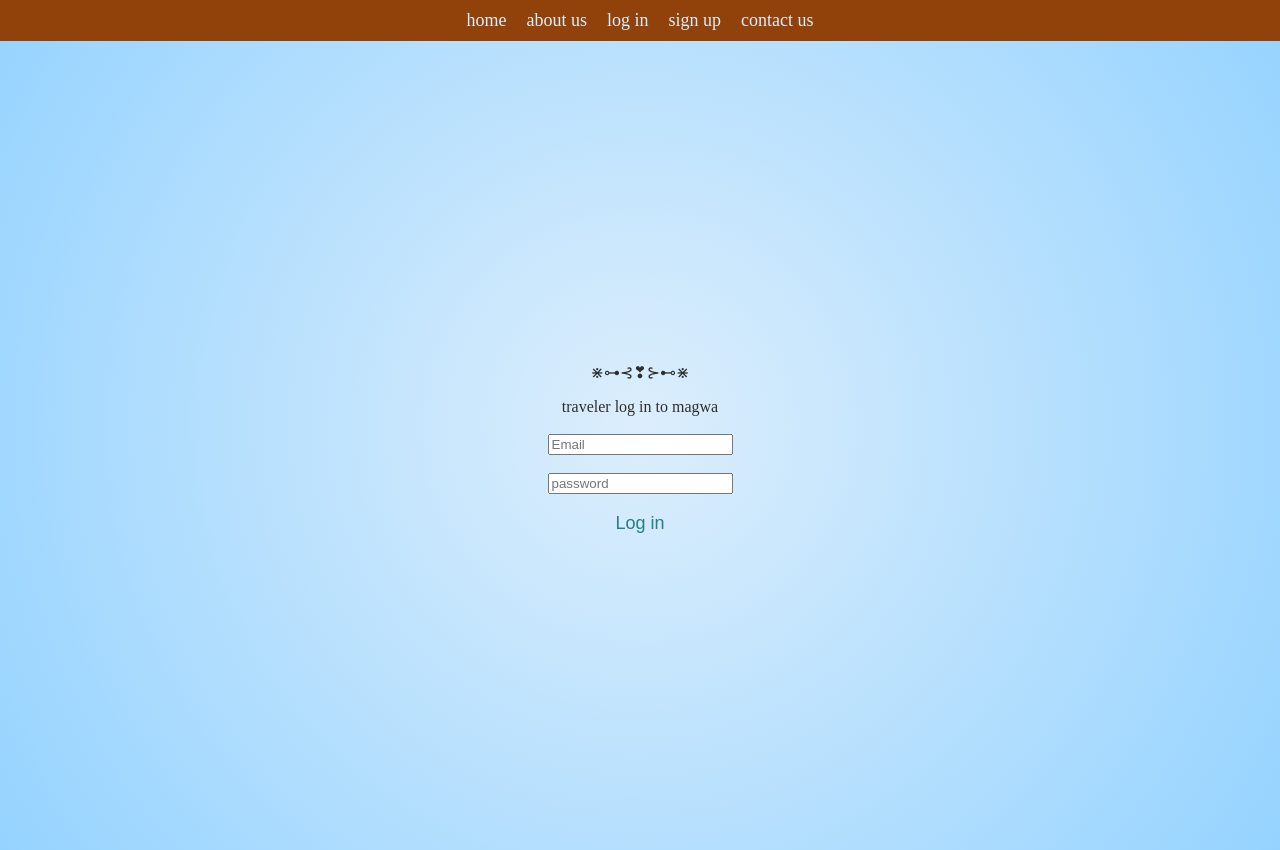
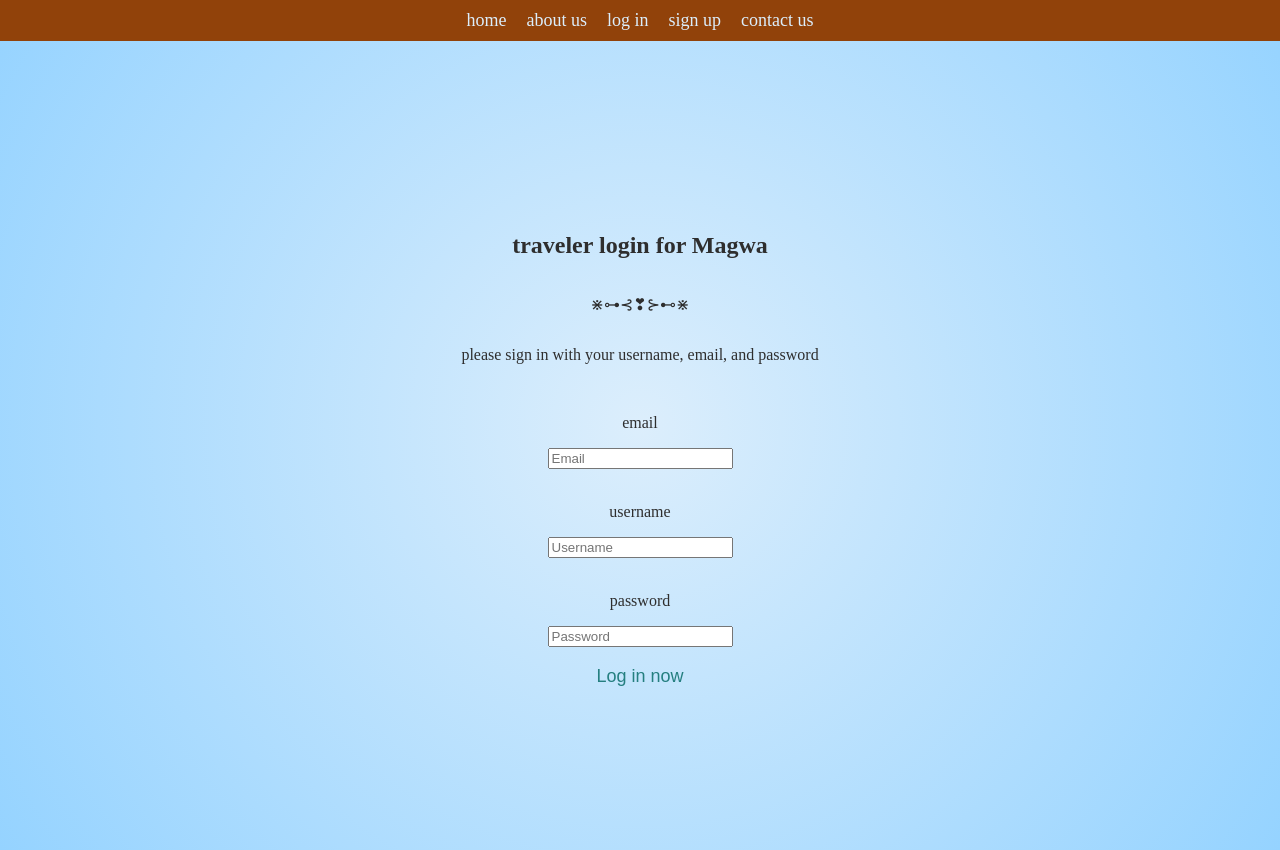
Before and after one commit to tessmueske/tourism-app, a React (Create React App) app in the folder client/: page /login/traveler in a window 1280 px wide. Built offline with nearby package versions, Linux system fonts and the light colour scheme; no server answers; a web font is replaced by a local one.

Commit message:
traveler login full functionality

```diff
--- a/client/src/components/App.js
+++ b/client/src/components/App.js
@@ -14,6 +14,7 @@ import Thanks from "./Thanks";
 import TravelerLogin from "./TravelerLogin"
 import LocalExpertLogin from "./LocalExpertLogin";
 import AdvertiserLogin from "./AdvertiserLogin";
+import Landing from "./Landing"
 
 function App() {
   const [user, setUser] = useState(null);
@@ -33,6 +34,7 @@ function App() {
         <Routes>
           <Route path="/" element={<Navigate to="/homepage" replace />} />
           <Route path="/homepage" element={<Homepage />} />
+          <Route path="/landing" element={<Landing />} />
           <Route path="/about" element={<About />}/>
           <Route path="/login" element={<Login />} />
           <Route path="/signup" element={<Signup />} />
--- /dev/null
+++ b/client/src/components/Landing.js
@@ -0,0 +1,14 @@
+import React from "react";
+import '../index.css';
+
+function Landing() {
+  return (
+    <div>
+      <div className='center-container'>
+        <p>thanks!</p>
+      </div>
+    </div>
+  );
+}
+
+export default Landing;
--- a/client/src/components/TravelerLogin.js
+++ b/client/src/components/TravelerLogin.js
@@ -4,65 +4,61 @@ import { Formik, Form, Field, ErrorMessage } from "formik";
 import * as Yup from 'yup';
 import '../index.css';
 
-function TravelerLogin({ onLogin }) {
+function TravelerLogin() {
   const navigate = useNavigate();
 
   const validationSchema = Yup.object().shape({
-    email: Yup.string()
-      .email("invalid email format")
-      .required("email is required"),
-    password: Yup.string()
-      .required("password is required")
+    username: Yup.string(),
+    email: Yup.string().email("Invalid email format"),
+    password: Yup.string().required("Password is required"),
+  }).test({
+    name: "username-or-email-required",
+    message: "Either username or email is required",
+    test: function (value) {
+      return value.username || value.email;
+    },
   });
 
-  const handleSubmit = (values, { setSubmitting, setErrors }) => {
-    fetch("/login", {
+  const handleLogin = ({ username, email, password }, { setSubmitting, setErrors }) => {
+    fetch("/login/traveler", {
       method: "POST",
-      credentials: "include",
       headers: {
         "Content-Type": "application/json",
       },
-      body: JSON.stringify(values),
+      body: JSON.stringify({ username, email, password }),
     })
       .then((r) => {
         setSubmitting(false);
         if (r.ok) {
-          r.json().then((user) => {
-            onLogin(user);
-            navigate("/homepage");
-          });
+          navigate("/landing");
         } else {
           r.json().then((err) => {
-            if (r.status === 404) {
-              setErrors({ email: "Email not registered. Please sign up." });
-            } else {
-              setErrors({ password: "Invalid login credentials. Try again?" });
-            }
+            setErrors({ api: err.errors || ["Signup failed"] });
           });
         }
       })
       .catch(() => {
         setSubmitting(false);
-        setErrors({ general: "Something went wrong. Please try again." });
+        setErrors({ api: ["Something went wrong. Please try again."] });
       });
   };
 
   return (
     <div className="account-center-container">
-      <div className="mainContainer">
-        <div className="titleContainer">
+      <h2>traveler login for Magwa</h2>
       <p>⋇⊶⊰❣⊱⊷⋇</p>
-          <div>traveler log in to magwa</div>
-          <br></br>
-        </div>
+      <p>please sign in with your username, email, and password</p>
+      <br />
+
       <Formik
-          initialValues={{ email: "", password: "" }}
+        initialValues={{ email: "", username: "", password: "" }}
         validationSchema={validationSchema}
-          onSubmit={handleSubmit}
+        onSubmit={handleLogin}
       >
         {({ isSubmitting, errors }) => (
           <Form>
             <div className="inputContainer">
+              <p>email</p>
               <Field
                 type="email"
                 name="email"
@@ -71,38 +67,43 @@ function TravelerLogin({ onLogin }) {
               />
               <ErrorMessage name="email" component="div" className="errorLabel" />
             </div>
-
-              <br />
+            <br></br>
 
             <div className="inputContainer">
+              <p>username</p>
+              <Field
+                type="text"
+                name="username"
+                placeholder="Username"
+                className="inputBox"
+              />
+              <ErrorMessage name="username" component="div" className="errorLabel" />
+            </div>
+            <br></br>
+
+            <div className="inputContainer">
+              <p>password</p>
               <Field
                 type="password"
                 name="password"
-                  placeholder="password"
+                placeholder="Password"
                 className="inputBox"
               />
               <ErrorMessage name="password" component="div" className="errorLabel" />
             </div>
-
-              <br />
-
-              <div className="inputContainer">
-                <button type="submit" className="button" disabled={isSubmitting}>
-                  {isSubmitting ? "Logging in..." : "Log in"}
-                </button>
-              </div>
             <br></br>
 
-              {errors.general && (
-                <div className="errorContainer">
-                  <p className="errorText">{errors.general}</p>
-                </div>
+            <button type="submit" className="button" disabled={isSubmitting}>
+              {isSubmitting ? "Logging in..." : "Log in now"}
+            </button>
+
+            {errors.api && (
+              <p style={{ color: "red" }}>{errors.api.join(", ")}</p>
             )}
           </Form>
         )}
       </Formik>
     </div>
-    </div>
   );
 }
 
--- a/client/src/components/TravelerSignup.js
+++ b/client/src/components/TravelerSignup.js
@@ -1,6 +1,6 @@
 import React from "react";
-import { useNavigate, Link } from "react-router-dom";
-import { useFormik, Form, Field, ErrorMessage } from "formik";
+import { useNavigate } from "react-router-dom";
+import { useFormik } from "formik";
 import * as Yup from 'yup';
 import '../index.css';
 
@@ -8,15 +8,16 @@ function TravelerSignup() {
     const navigate = useNavigate();
 
     const validationSchema = Yup.object().shape({
+      username: Yup.string().required("Username is required"),
       email: Yup.string()
         .email("Invalid email format")
         .required("Email is required"),
-    password: Yup.string()
-      .required("Password is required")
+      password: Yup.string().required("Password is required")
     });
 
     const formik = useFormik({
       initialValues: {
+        username: "",
         email: "",
         password: "",
       },
@@ -26,19 +27,20 @@ function TravelerSignup() {
       },
     });
 
-  const handleSignup = ({ email, password }) => {
+    const handleSignup = ({ username, email, password }) => {
       fetch("/signup/traveler", {
         method: "POST",
         headers: {
           "Content-Type": "application/json",
         },
-      body: JSON.stringify({ email, password }),
+        body: JSON.stringify({ username, email, password }),
       })
         .then((r) => {
           if (r.ok) {
+            navigate("/landing");
           } else {
             r.json().then((err) => {
-            formik.setErrors({ api: err.errors || ["signup failed"] });
+              formik.setErrors({ api: err.errors || ["Signup failed"] });
             });
           }
         })
@@ -51,9 +53,10 @@ function TravelerSignup() {
       <div className="account-center-container">
         <h2>traveler sign up for magwa</h2>
         <p>⋇⊶⊰❣⊱⊷⋇</p>
-      <p>we do not require verification for travelers to use magwa (we require local experts and advertisers to be verified by our team before use to ensure everything stays local!).</p>
+        <p>we do not require verification for travelers to use magwa (we require local experts and advertisers to be verified by our team before use to ensure everything stays local).</p>
         <br />
         <form onSubmit={formik.handleSubmit}>
+          <p>email</p>
           <input
             type="email"
             name="email"
@@ -63,7 +66,17 @@ function TravelerSignup() {
             required
           />
           <br />
+          <p>username</p>
+          <input
+            type="text"
+            name="username"
+            onChange={formik.handleChange}
+            value={formik.values.username}
+            placeholder="Username"
+            required
+          />
           <br />
+          <p>password</p>
           <input
             type="password"
             name="password"
@@ -73,7 +86,7 @@ function TravelerSignup() {
             required
           />
           <br />
-        <br />
+          <br></br>
           <button type="submit" className="button" disabled={formik.isSubmitting}>
             {formik.isSubmitting ? "Signing up..." : "Sign up now"}
           </button>
```
Also changed, not shown: 1 other file (tests, documents, lock files or other folders). Lines whose indentation alone changed are shown as unchanged.
